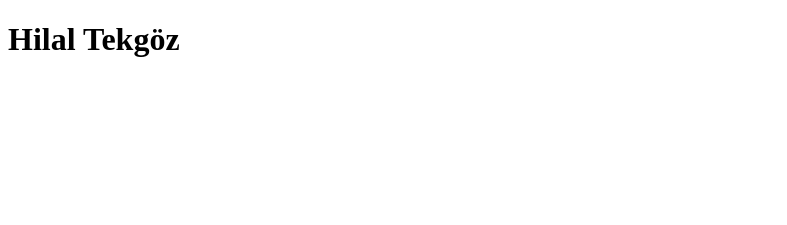
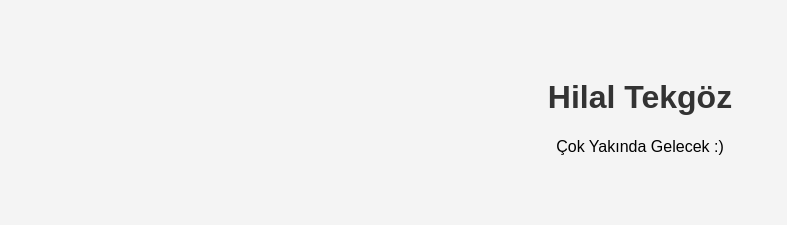
Before and after one commit to hilaltekgz/hilaltekgz.github.io, a plain HTML site: page blog.html in a window 1280 px wide. Shown: the whole page, without its empty margins (0-787 px from the left). Drawn offline with Linux system fonts and the light colour scheme.

Commit message:
Update index.html

```diff
--- a/blog.html
+++ b/blog.html
@@ -1,6 +1,23 @@
 <!DOCTYPE html>
-   <html>
-      <body>
-          <h1>Hilal Tekgöz</h1>
-      </body>
-   </html>
+<html lang="tr">
+<head>
+    <meta charset="UTF-8">
+    <meta name="viewport" content="width=device-width, initial-scale=1.0">
+    <title>Hilal Tekgöz</title>
+    <style>
+        body {
+            font-family: Arial, sans-serif;
+            text-align: center;
+            background-color: #f4f4f4;
+            padding: 50px;
+        }
+        h1 {
+            color: #333;
+        }
+    </style>
+</head>
+<body>
+    <h1>Hilal Tekgöz</h1>
+    <p>Çok Yakında Gelecek :) </p>
+</body>
+</html>
```
